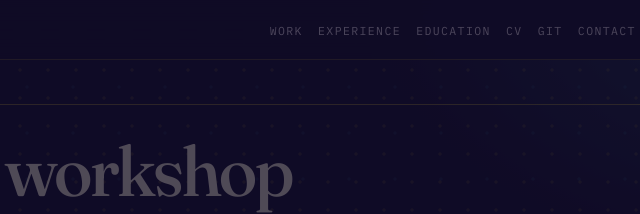
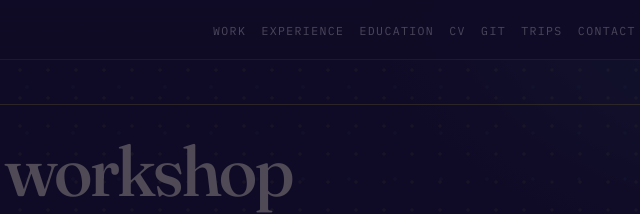
Before and after one commit to itravaglino/itravaglino.github.io, a website built with Vite: page github/index.html in a window 1280 px wide. Shown: the top 214 px of the page, 470-1110 px from the left. Built offline with nearby package versions, Linux system fonts and the light colour scheme.

Commit message:
Link Viajes from the Git page.

```diff
--- a/github/index.html
+++ b/github/index.html
@@ -4,19 +4,13 @@
     <meta charset="utf-8" />
     <meta name="viewport" content="width=device-width, initial-scale=1" />
     <title>Git &amp; GitHub workshop — Ignacio Travaglino</title>
-    <meta
-      name="description"
-      content="A game for learning Git and GitHub: simulated terminal, commits, branches, merge, and pull requests. English by default, with a Spanish version."
-    />
+    <meta name="description" content="A game for learning Git and GitHub: simulated terminal, commits, branches, merge, and pull requests. English by default, with a Spanish version." />
     <meta name="author" content="Ignacio Travaglino" />
     <meta name="theme-color" content="#1b1440" />
     <meta property="og:type" content="website" />
     <meta property="og:locale" content="en_US" />
     <meta property="og:title" content="Git &amp; GitHub workshop — Ignacio Travaglino" />
-    <meta
-      property="og:description"
-      content="A game for learning Git and GitHub: simulated terminal, commits, branches, merge, and pull requests. English by default, with a Spanish version."
-    />
+    <meta property="og:description" content="A game for learning Git and GitHub: simulated terminal, commits, branches, merge, and pull requests. English by default, with a Spanish version." />
     <meta property="og:image" content="/og.png" />
     <link rel="icon" href="/favicon.svg" type="image/svg+xml" />
     <link rel="apple-touch-icon" href="/apple-touch-icon.png" />
@@ -52,6 +46,7 @@
               <li><a href="../#formacion" data-i18n="nav.education">Education</a></li>
               <li><a href="../cv/">CV</a></li>
               <li><a href="./" aria-current="page" data-i18n="nav.game">Git</a></li>
+              <li><a href="../trips/" data-i18n="nav.trips">Trips</a></li>
               <li><a href="../#contacto" data-i18n="nav.contact">Contact</a></li>
             </ul>
           </nav>
@@ -62,7 +57,6 @@
         </div>
       </div>
     </header>
-
     <main id="contenido">
       <div class="wrap game-page">
         <header class="game-head">
@@ -76,7 +70,6 @@
         </noscript>
       </div>
     </main>
-
     <footer class="site-footer">
       <div class="wrap">
         <p data-i18n="footer.copy">© Ignacio Travaglino</p>
```
